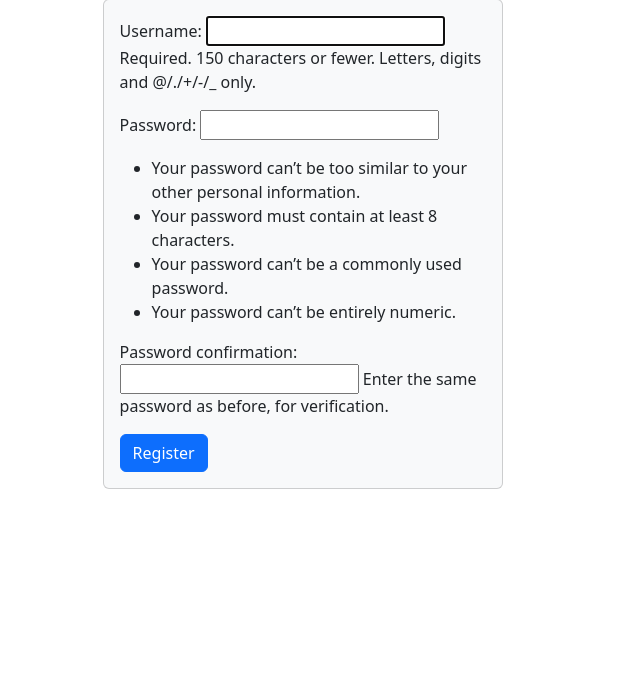
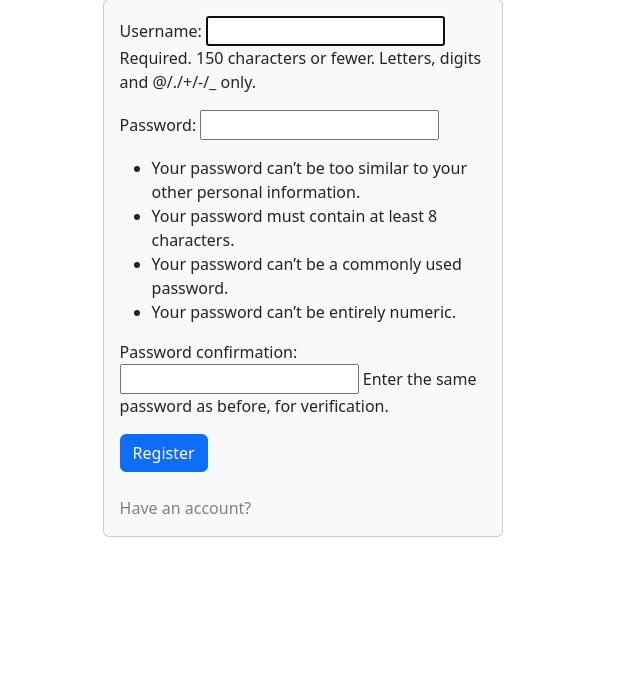
Before and after one commit to SahandShabanloueii/todo-app-django, a Django app: page /users/register/ in a window 1280 px wide. Shown: the part 127-800 px from the top of the page, without its empty margins (0-640 px from the left). Run offline with Django 3.2, Linux system fonts and the light colour scheme.

Commit message:
Add redirect link to login page, from register page if user already has an account.

```diff
--- a/templates/users/register.html
+++ b/templates/users/register.html
@@ -11,6 +11,11 @@
             {{ form.as_p }}
             <button type="submit" class="btn btn-primary">Register</button>
         </form>
+        <br>
+        <form method="POST" action="{% url 'login_view' %}">
+            {% csrf_token %}
+            <button type="submit" class="nav-link"><span style="color: gray;">Have an account?</span></button>
+        </form>
     </div>
 </div>
 
```
